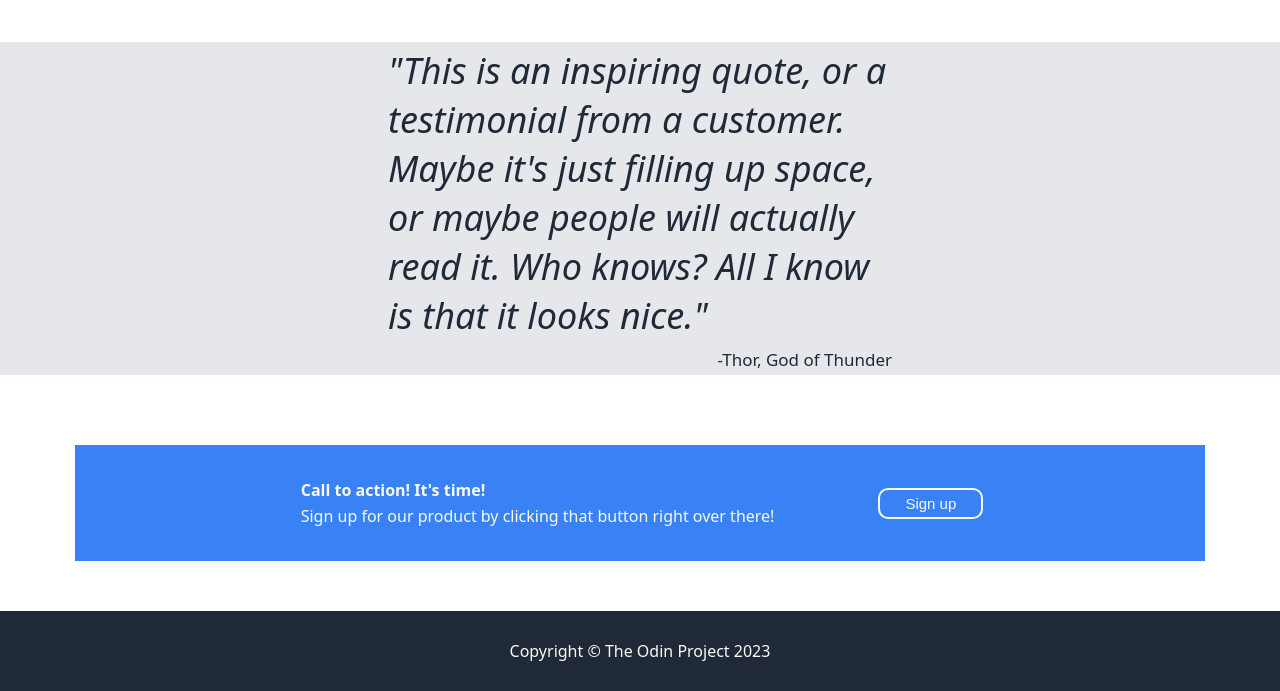
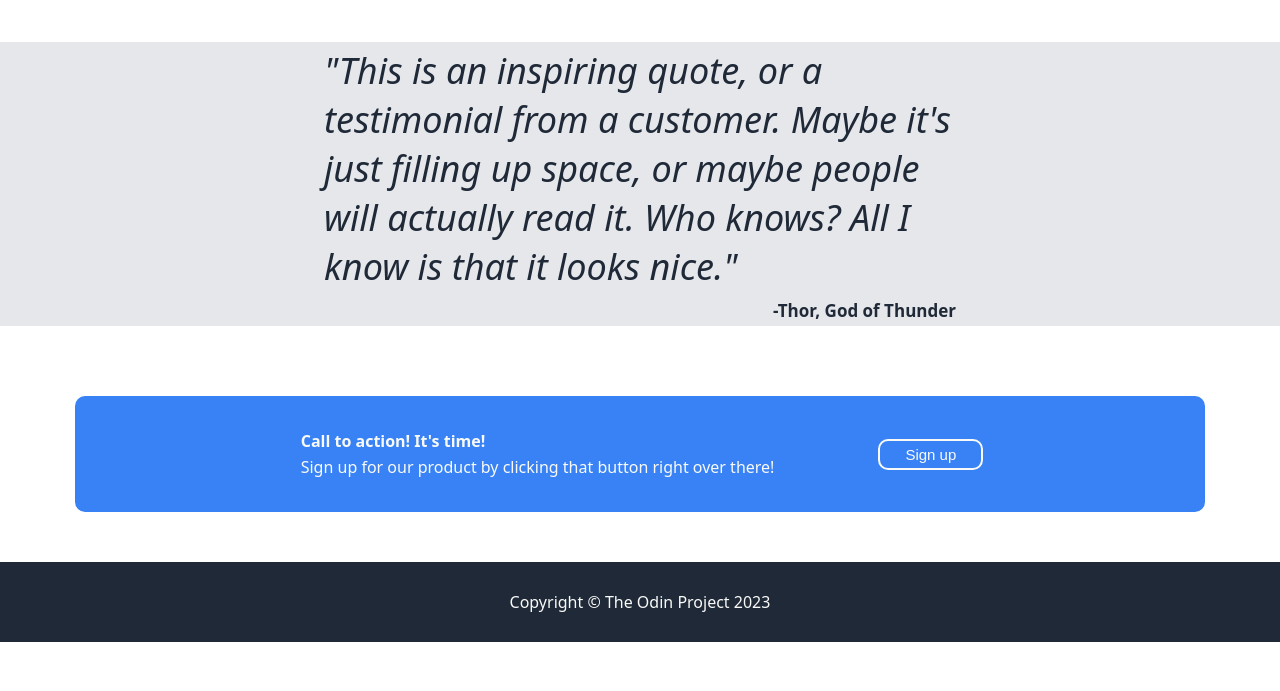
Before and after one commit to dwaynethebroc/landing-page, a plain HTML site: page index.html in a window 1280 px wide. Shown: the part 698-1389 px from the top of the page. After the commit the page ends 1340 px from the top, so only its background shows below. Drawn offline with Linux system fonts and the light colour scheme.

Commit message:
Round call to action, change font weights of quote

```diff
--- a/style.css
+++ b/style.css
@@ -164,17 +164,18 @@ body {
 
 .mainQuote {
     display: flex;
-    width:40%;
+    width:50%;
     flex: 1;
 
     color: #1F2937;
     font-size: 36px;
     font-style: italic;
+    font-weight: 200;
 }
 
 .saidQuote {
     display: flex;
-    width: 40%;
+    width: 50%;
     justify-content: flex-end;
 
 }
@@ -183,6 +184,7 @@ body {
     font-size: 17px;
     color: #1F2937;
     padding: 0px;
+    font-weight: bold;
 }
 
 .callToAction {
@@ -194,6 +196,7 @@ body {
 
     color: #F9FAF8;
     background-color: #3882f6;
+    border-radius: 10px;
     padding: 30px;
     margin: 50px 75px;
     gap: 100px;
```
